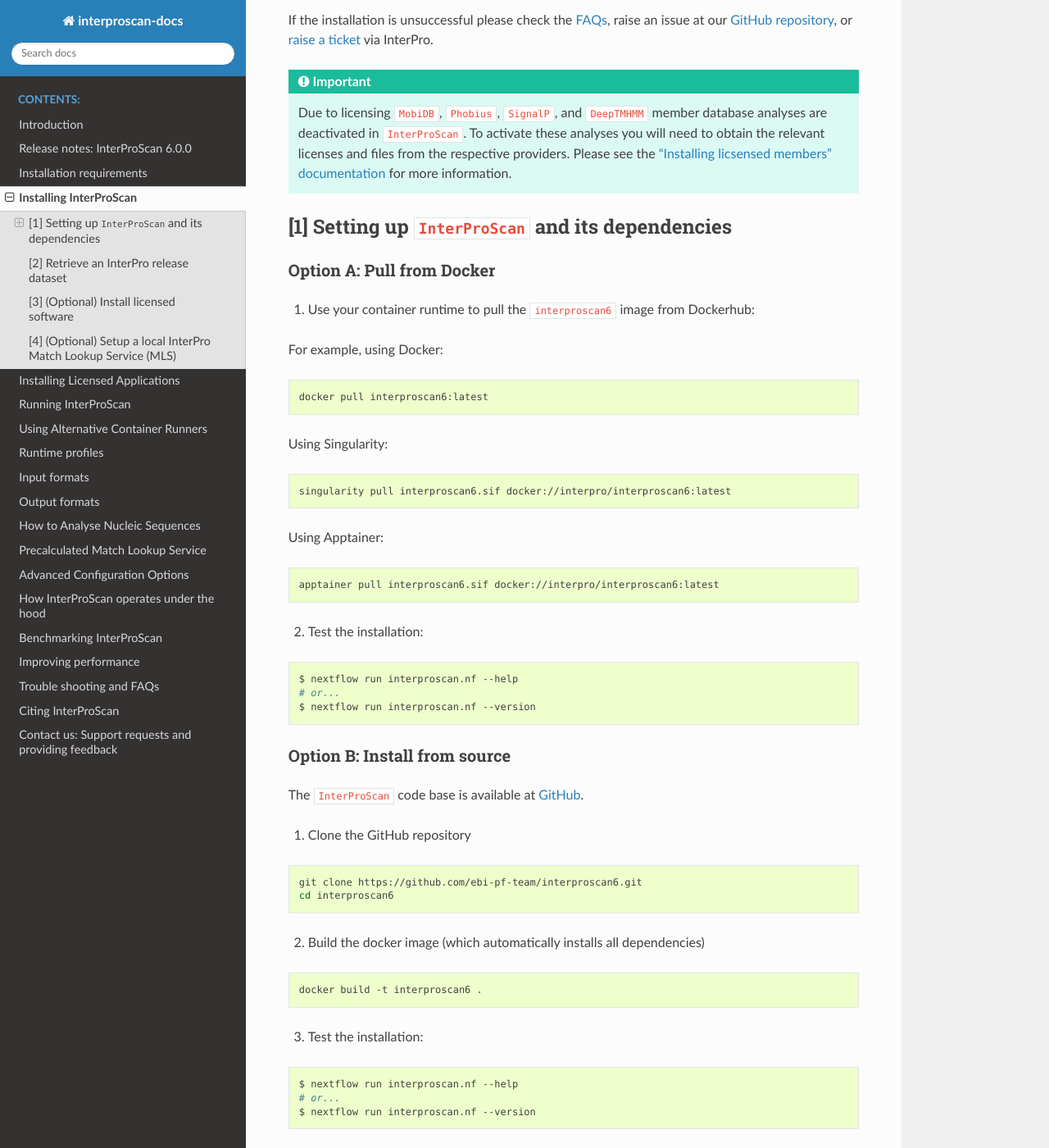
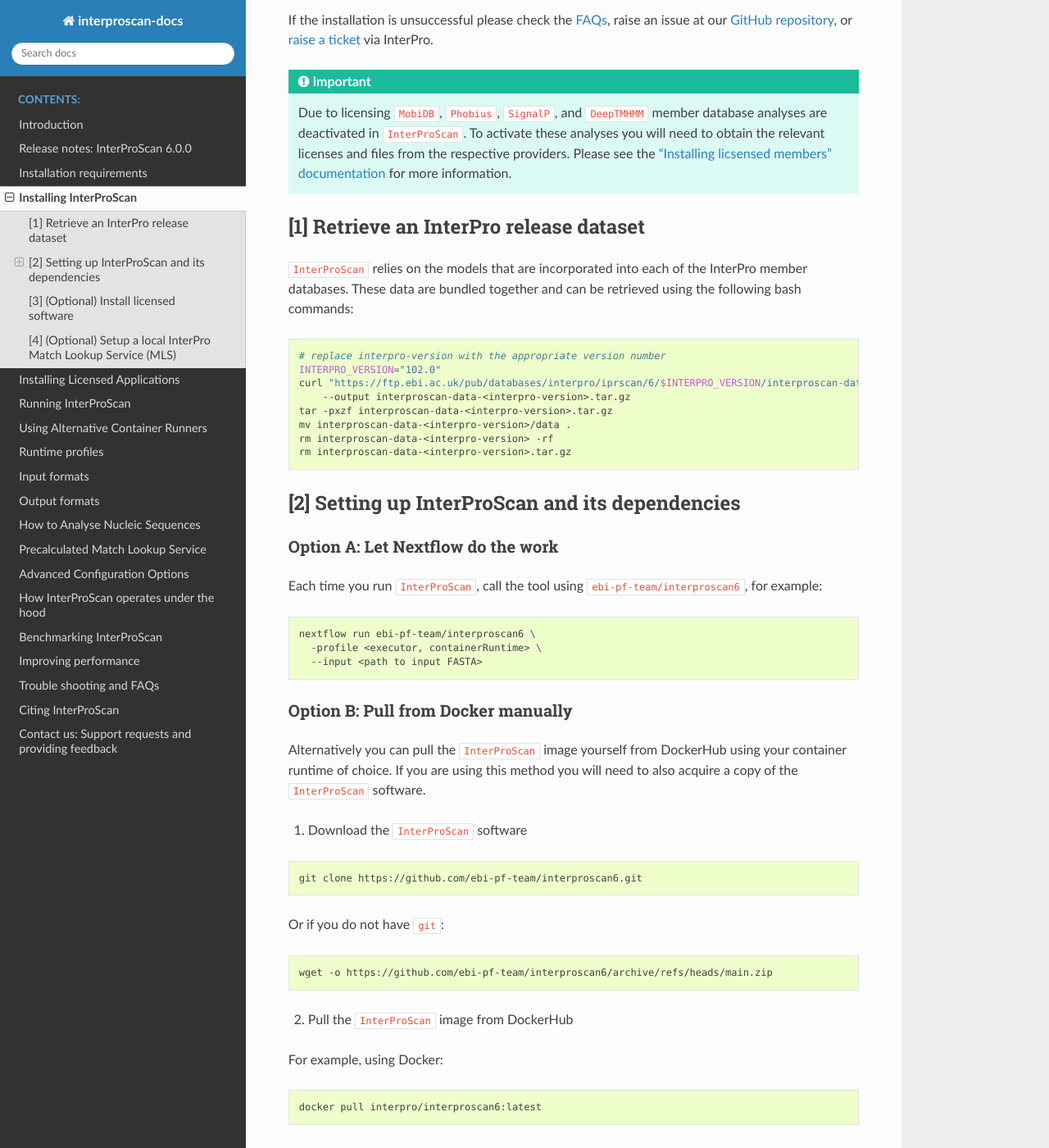
Before and after one commit to ebi-pf-team/interproscan-docs, a Sphinx documentation site: the page built from docs/HowToInstall.rst, in a window 1280 px wide and 1400 px high, scrolled down 366 px. Shown: the whole window at 82% size. Built offline with Sphinx 7.4.7 and the Read the Docs theme 2.0.0, drawn with Linux system fonts in a browser that asks for light colours; some of the changed text lies outside the part shown.

Commit message:
update installation methods

```diff
--- a/docs/HowToInstall.rst
+++ b/docs/HowToInstall.rst
@@ -6,8 +6,8 @@
 
 To install the ``InterProScan`` 6 software you need to complete the following steps:
 
-1. Install the core ``InterProScan``
-2. Retrieve a InterPro release data set
+1. Retrieve a InterPro release data set
+2. Setting up ``InterProScan`` and its dependencies
 3. (Optional) Install licensed software (MobiDB, SignalP, DeepTMHMM and Phobius)
 4. (Optional) Setup a local InterPro Match Lookup Service (MLS)
 
@@ -21,19 +21,67 @@
     the relevant licenses and files from the respective providers. Please see the
     `"Installing licsensed members" documentation <InstallingLicensedApps.html>`_ for more information.
 
-[1] Setting up ``InterProScan`` and its dependencies
+
+[1] Retrieve an InterPro release dataset
+~~~~~~~~~~~~~~~~~~~~~~~~~~~~~~~~~~~~~~~~
+
+``InterProScan`` relies on the models that are incorporated into each of the InterPro
+member databases. These data are bundled together and can be retrieved using the
+following bash commands:
+
+.. code-block:: bash
+
+    # replace interpro-version with the appropriate version number
+    INTERPRO_VERSION="102.0"
+    curl "https://ftp.ebi.ac.uk/pub/databases/interpro/iprscan/6/$INTERPRO_VERSION/interproscan-data-$INTERPRO_VERSION.tar.gz" \
+        --output interproscan-data-<interpro-version>.tar.gz
+    tar -pxzf interproscan-data-<interpro-version>.tar.gz
+    mv interproscan-data-<interpro-version>/data .
+    rm interproscan-data-<interpro-version> -rf
+    rm interproscan-data-<interpro-version>.tar.gz
+
+
+[2] Setting up InterProScan and its dependencies
 ~~~~~~~~~~~~~~~~~~~~~~~~~~~~~~~~~~~~~~~~~~~~~~~~~~~~
 
-Option A: Pull from Docker
---------------------------
+Option A: Let Nextflow do the work
+----------------------------------
 
-1. Use your container runtime to pull the ``interproscan6`` image from Dockerhub:
+Each time you run ``InterProScan``, call the tool using ``ebi-pf-team/interproscan6``, for example:
+
+.. code-block:: bash
+
+    nextflow run ebi-pf-team/interproscan6 \
+      -profile <executor, containerRuntime> \
+      --input <path to input FASTA>
+
+
+Option B: Pull from Docker manually
+-----------------------------------
+
+Alternatively you can pull the ``InterProScan`` image yourself from DockerHub using your container
+runtime of choice. If you are using this method you will need to also acquire a copy of the
+``InterProScan`` software.
+
+1. Download the ``InterProScan`` software
+
+.. code-block:: bash
+
+    git clone https://github.com/ebi-pf-team/interproscan6.git
+
+Or if you do not have ``git``:
+
+.. code-block:: bash
+
+    wget -o https://github.com/ebi-pf-team/interproscan6/archive/refs/heads/main.zip
+
+2. Pull the ``InterProScan`` image from DockerHub
 
 For example, using Docker:
 
 .. code-block:: bash
 
-    docker pull interproscan6:latest
+    docker pull interpro/interproscan6:latest
 
 Using Singularity:
 
@@ -47,25 +95,23 @@
 
     apptainer pull interproscan6.sif docker://interpro/interproscan6:latest
 
-2. Test the installation:
-
-.. code-block:: bash
-
-    $ nextflow run interproscan.nf --help
-    # or...
-    $ nextflow run interproscan.nf --version
-
-Option B: Install from source
+Option C: Install from source
 -----------------------------
 
 The ``InterProScan`` code base is available at `GitHub <https://github.com/ebi-pf-team/interproscan6>`__.
 
-1. Clone the GitHub repository
+1. Download the ``InterProScan`` software
 
 .. code-block:: bash
 
     git clone https://github.com/ebi-pf-team/interproscan6.git
     cd interproscan6
+
+Or if you do not have ``git``:
+
+.. code-block:: bash
+
+    wget -o https://github.com/ebi-pf-team/interproscan6/archive/refs/heads/main.zip
 
 2. Build the docker image (which automatically installs all dependencies)
 
@@ -88,28 +134,10 @@
 ``InterProScan`` also supports using Singularity and Apptainer. You can find more information
 on this in the :ref:`Using Alternative Container Runners` documentation.
 
-[2] Retrieve an InterPro release dataset
-~~~~~~~~~~~~~~~~~~~~~~~~~~~~~~~~~~~~~~~~
-
-``InterProScan`` relies on the models that are incorporated into each of the InterPro
-member databases. These data are bundled together and can be retrieved using the
-following bash commands:
-
-.. code-block:: bash
-
-    # replace interpro-version with the appropriate version number
-    INTERPRO_VERSION="102.0"
-    curl "https://ftp.ebi.ac.uk/pub/databases/interpro/iprscan/6/$INTERPRO_VERSION/interproscan-data-$INTERPRO_VERSION.tar.gz" \
-        --output interproscan-data-<interpro-version>.tar.gz
-    tar -pxzf interproscan-data-<interpro-version>.tar.gz
-    mv interproscan-data-<interpro-version>/data .
-    rm interproscan-data-<interpro-version> -rf
-    rm interproscan-data-<interpro-version>.tar.gz
-
 [3] (Optional) Install licensed software
 ~~~~~~~~~~~~~~~~~~~~~~~~~~~~~~~~~~~~~~~~
 
-Due to licensing ``MobiDB``, ``Phobius``, ``SignalP``, and ``DeepTMHMM`` member database analyses
+Due to licensing ``Phobius``, ``SignalP``, and ``DeepTMHMM`` member database analyses
 are deactivated in ``InterProScan`` by default.
 
 To activate these analyses you will need to obtain
```
